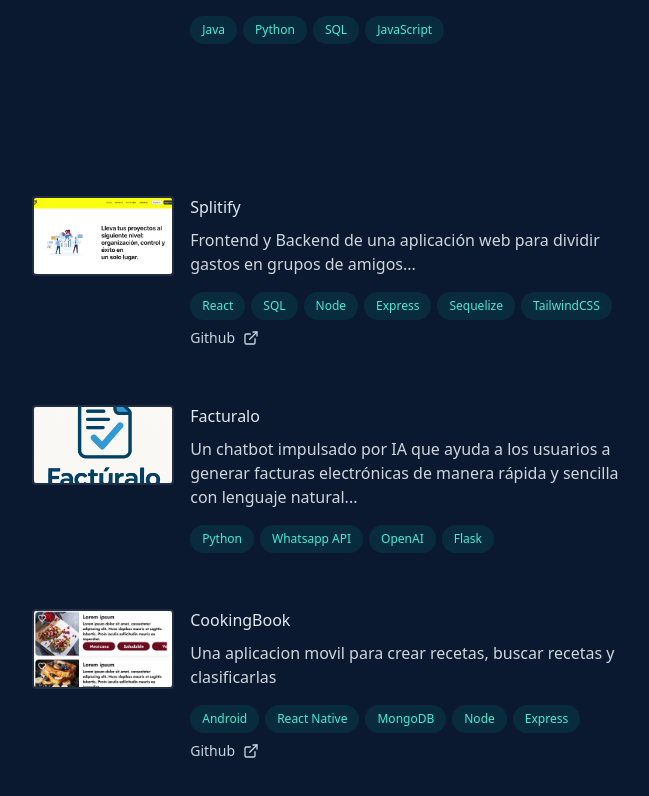
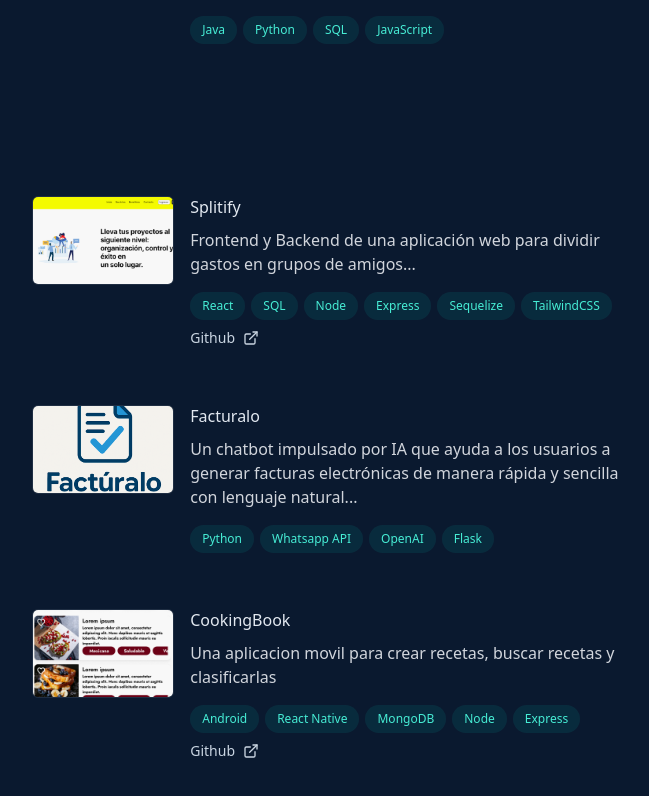
Before and after one commit to yunb12345/portfolio, a React (Vite) app: page / in a window 1280 px wide. Shown: the part 784-1580 px from the top of the page, without its empty margins (584-1233 px from the left). Built offline with nearby package versions, Linux system fonts and the light colour scheme.

Commit message:
cambios en la img

```diff
--- a/src/assets/components/Projects.jsx
+++ b/src/assets/components/Projects.jsx
@@ -68,7 +68,14 @@ export default function Projects() {
                   </a>
                 )}
               </div>
-              <img src={exp.img} alt={exp.name} width={200} height={48} className="aspect-video object-cover rounded border-2 border-slate-200/10 transition group-hover:border-slate-200/30 sm:order-1 sm:col-span-2 sm:translate-y-1" />
+                <div className="relative overflow-hidden rounded-md border border-slate-200/10 aspect-[16/10] sm:col-span-2 sm:order-1 sm:translate-y-1">
+                  <img
+                    src={exp.img}
+                    alt={exp.name}
+                    className="absolute inset-0 h-full w-full object-cover brightness-95 contrast-105 saturate-110 transition-transform duration-300 group-hover:scale-105"
+                  />
+                  <div className="pointer-events-none absolute inset-0 bg-gradient-to-t from-black/30 via-transparent to-transparent opacity-0 transition group-hover:opacity-100" />
+                </div>
             </div>
           </li>
         ))}
```
